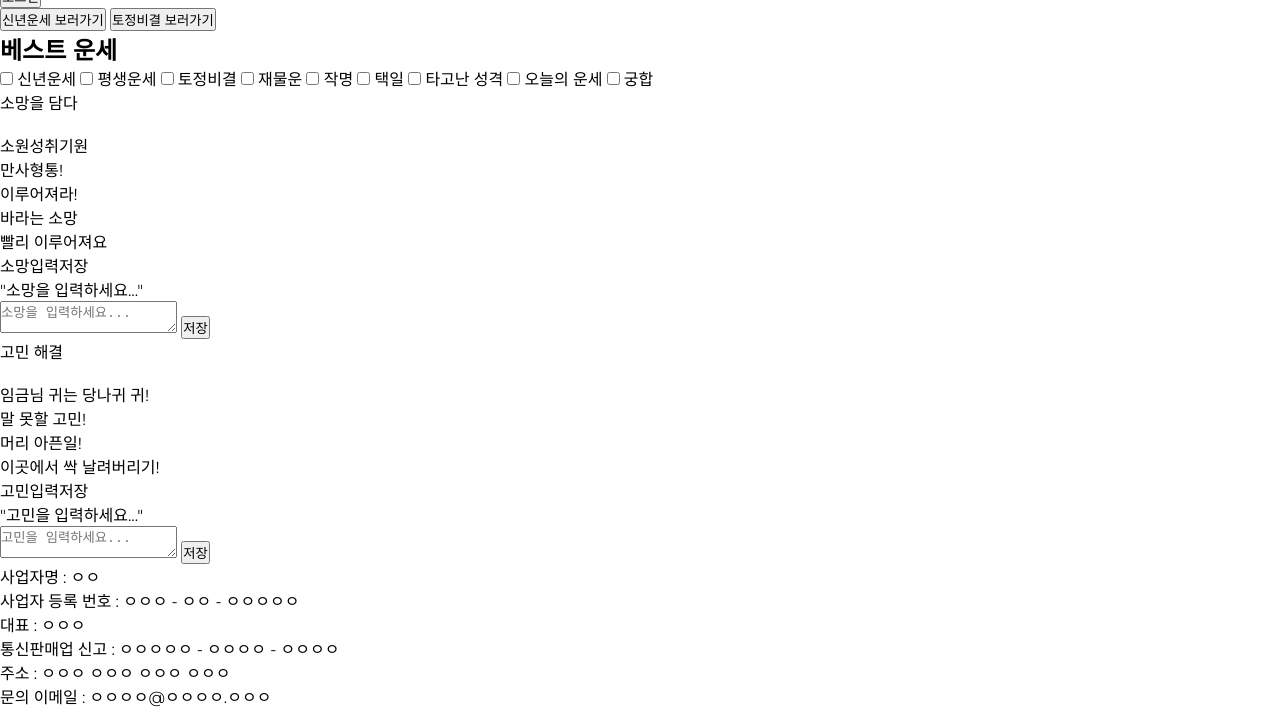
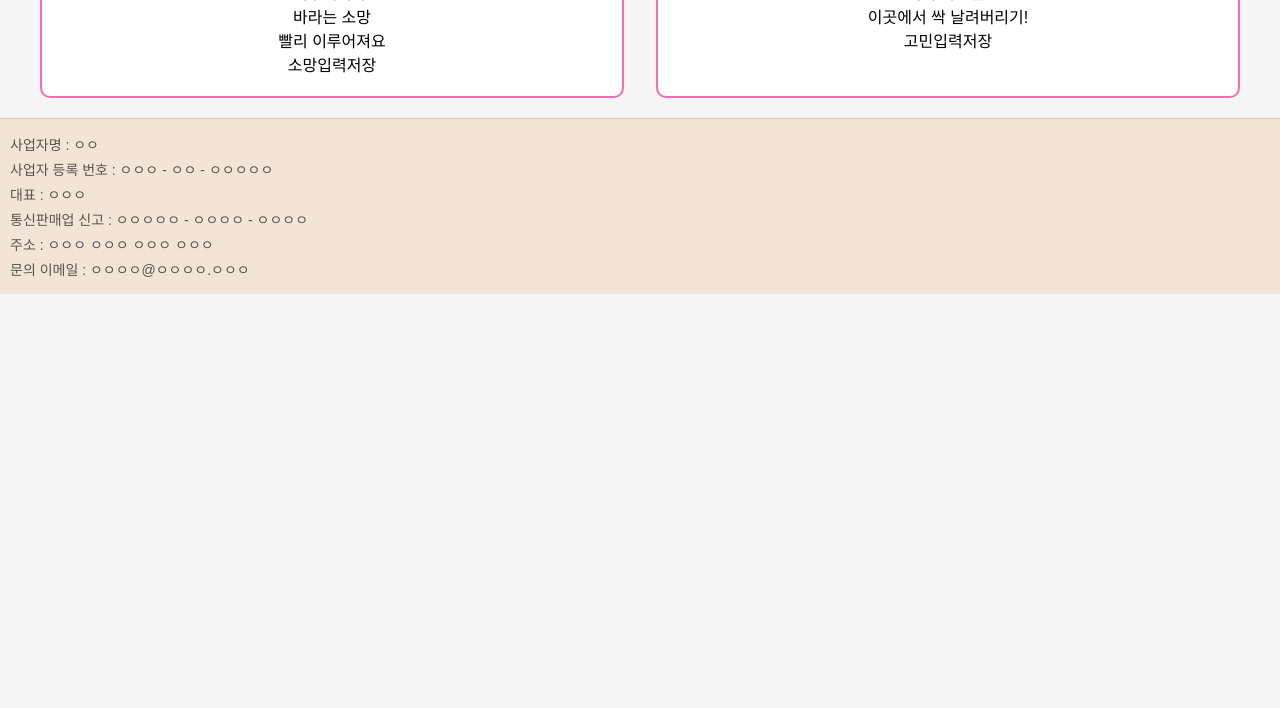
Before and after one commit to younga1201/saju, a plain HTML site: page index.html in a window 1280 px wide. Shown: the part 705-1413 px from the top of the page. After the commit the page ends 999 px from the top, so only its background shows below. Drawn offline with nearby package versions, Linux system fonts and the light colour scheme; files whose address does not match are found by name; a web font is replaced by a local one.

Commit message:
Add files via upload

```diff
--- a/index.html
+++ b/index.html
@@ -4,8 +4,8 @@
     <meta charset="UTF-8" />
     <meta name="viewport" content="width=device-width, initial-scale=1.0" />
     <title>사주어플</title>
-    <link rel="stylesheet" href="../css/00_style.css" />
-    <link rel="stylesheet" href="./01-1_휴대폰 메인 로그인.css" />
+    <link rel="stylesheet" href="./css/00_style.css" />
+    <link rel="stylesheet" href="./01_휴대폰 메인페이지/01-1_휴대폰 메인 로그인.css" />
   </head>
   <body>
     <!-- 헤더 섹션 -->
@@ -24,7 +24,7 @@
       <!-- 로그인 버튼 -->
       <div id="auth-buttons">
         <a
-          href="../02_메인 로그인전  사주정보 추가/01_사주정보추가.html"
+          href="./02_메인 로그인전  사주정보 추가/01_사주정보추가.html"
           id="login-btn"
           ><input type="button" value="로그인"
         /></a>
@@ -38,10 +38,10 @@
     <!-- 하단에 체크박스  -->
     <div class="login-options">
       <div class="button-container">
-        <a href="../03_로그인후 신년운세보러가기/01_신년운세.html">
+        <a href="./03_로그인후 신년운세보러가기/01_신년운세.html">
           <button class="button-option">신년운세 보러가기</button>
         </a>
-        <a href="../04_로그인후 토정비결보러가기/01_토정비결.html">
+        <a href="./04_로그인후 토정비결보러가기/01_토정비결.html">
           <button class="button-option">토정비결 보러가기</button>
         </a>
       </div>
@@ -56,56 +56,56 @@
       <div class="fortune-options">
         <label for="fortune-1">
           <input type="checkbox" id="fortune-1" />
-          <a href="../03_로그인후 신년운세보러가기/01_신년운세.html"
+          <a href="./03_로그인후 신년운세보러가기/01_신년운세.html"
             >신년운세</a
           >
         </label>
 
         <label for="fortune-2">
           <input type="checkbox" id="fortune-2" />
-          <a href="../05_로그인후 평생운세/01_평생운세.html">평생운세</a>
+          <a href="./05_로그인후 평생운세/01_평생운세.html">평생운세</a>
         </label>
 
         <label for="fortune-3">
           <input type="checkbox" id="fortune-3" />
-          <a href="../04_로그인후 토정비결보러가기/01_토정비결.html"
+          <a href="./04_로그인후 토정비결보러가기/01_토정비결.html"
             >토정비결</a
           >
         </label>
 
         <label for="fortune-4">
           <input type="checkbox" id="fortune-4" />
-          <a href="../06_로그인후 재물운/01_재물운.html">재물운</a>
+          <a href="./06_로그인후 재물운/01_재물운.html">재물운</a>
         </label>
 
         <label for="fortune-5">
           <input type="checkbox" id="fortune-5" />
           <a
-            href="../07_로그인후 작명/01_로그인후 작명 정보입력 상세페이지.html"
+            href="./07_로그인후 작명/01_로그인후 작명 정보입력 상세페이지.html"
             >작명</a
           >
         </label>
 
         <label for="fortune-6">
           <input type="checkbox" id="fortune-6" />
-          <a href="../08_로그인후 택일/00_택일선택상세페이지.html">택일</a>
+          <a href="./08_로그인후 택일/00_택일선택상세페이지.html">택일</a>
         </label>
 
         <label for="fortune-7">
           <input type="checkbox" id="fortune-7" />
-          <a href="../11_타고난 나의 성격/01_타고난 나의 성격.html"
+          <a href="./11_타고난 나의 성격/01_타고난 나의 성격.html"
             >타고난 성격</a
           >
         </label>
 
         <label for="fortune-8">
           <input type="checkbox" id="fortune-8" />
-          <a href="../12_오늘의운세/01_오늘의운세.html">오늘의 운세</a>
+          <a href="./12_오늘의운세/01_오늘의운세.html">오늘의 운세</a>
         </label>
 
         <label for="fortune-9">
           <input type="checkbox" id="fortune-9" />
-          <a href="../13_궁합/01_궁합사주입력.html">궁합</a>
+          <a href="./13_궁합/01_궁합사주입력.html">궁합</a>
         </label>
       </div>
 
```
